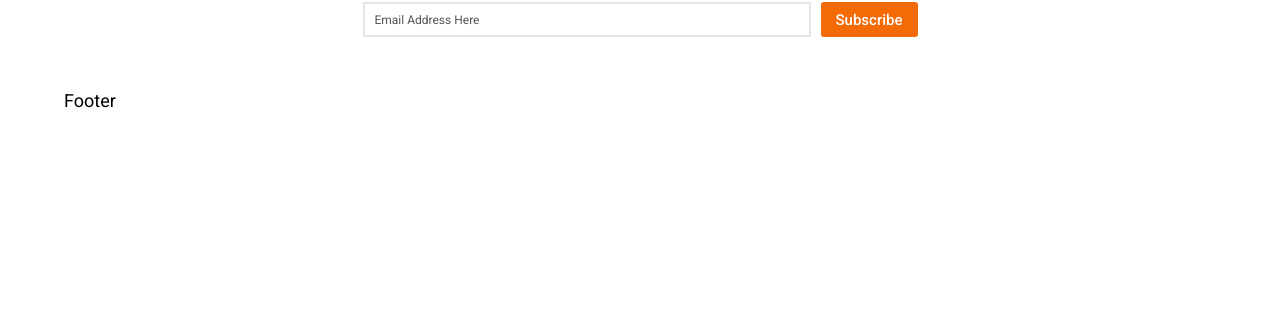
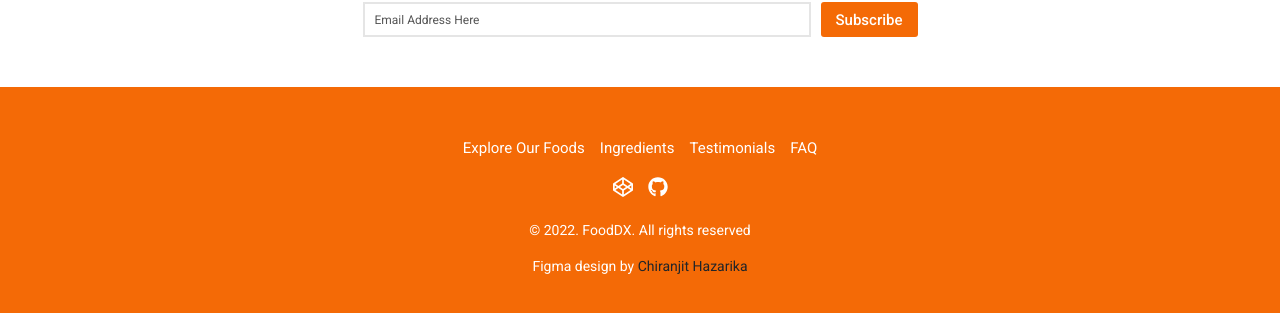
Before and after one commit to seeexcess/fooddx, a React (Create React App) app: page / in a window 1280 px wide. Shown: the part 1495-1808 px from the top of the page. Before the commit the page ends 1609 px from the top, so only its background shows below. Built offline with nearby package versions, Linux system fonts and the light colour scheme; the HTML template or start-up script is replaced by a standard one.

Commit message:
finished the footer

```diff
--- a/src/sections/Footer/Footer.js
+++ b/src/sections/Footer/Footer.js
@@ -1,10 +1,34 @@
+import { Link } from "react-router-dom"
+
+import { FaCodepen } from "react-icons/fa"
+import { FaGithub } from "react-icons/fa"
+
 import classes from "./Footer.module.scss"
 
 function Footer() {
   return (
     <section className={classes.footer}>
       <div className={`${classes.footer__container} ${classes.container}`}>
-        Footer
+        <ul className={classes.footer__links}>
+          <li><a href="#explore">Explore Our Foods</a></li>
+          <li><a href="#ingredients">Ingredients</a></li>
+          <li><a href="#testimonials">Testimonials</a></li>
+          <li><a href="#faq">FAQ</a></li>
+        </ul>
+
+        <div className={classes.footer__socials}>
+          <a href="https://codepen.io/seeexcess" target="_blank" rel="noreferrer noopener">
+            <FaCodepen />
+          </a>
+          <a href="https://github.com/seeexcess" target="_blank" rel="noreferrer noopener">
+            <FaGithub />
+          </a>
+        </div>
+
+        <p className={classes.footer__copy}>&copy; 2022. FoodDX. All rights reserved</p>
+        <p className={classes.footer__design}>
+          Figma design by <a href="https://linktr.ee/ChiranjitH" target="_blank" rel="noreferrer noopener">Chiranjit Hazarika</a>
+        </p>
       </div>
     </section>
   )
--- a/src/sections/Footer/Footer.module.scss
+++ b/src/sections/Footer/Footer.module.scss
@@ -2,7 +2,60 @@
 @import "../../styles/base/base.scss";
 
 .footer {
+  background: $color-primary;
+  font-size: 1.4rem;
+  font-family: $font-body;
+  color: $color-light;
+  padding: 5rem 0;
 
+  a:hover {
+    color: $color-accent
+  }
 
-  &__container {}
+  &__container {
+    display: flex;
+    flex-direction: column;
+    justify-content: center;
+    text-align: center;
+    gap: 1.5rem;
+  }
+
+  &__links {
+    display: flex;
+    justify-content: center;
+    gap: 1.5rem;
+
+    li {
+
+      a {
+        color: $color-light;
+        font-size: 1.5rem;
+        font-family: $font-body;
+      }
+    }
+  }
+
+  &__socials {
+    display: flex;
+    justify-content: center;
+    gap: 1.5rem;
+
+    a {
+      color: $color-light;
+      font-size: 2rem;
+    }
+  }
+
+  &__design {
+
+    a:link,
+    a:visited {
+      color: $color-dark;
+    }
+
+    a:hover,
+    a:active {
+      color: #000;
+    }
+  }
 }
--- a/src/styles/base/base.scss
+++ b/src/styles/base/base.scss
@@ -12,6 +12,7 @@
 html {
   font-size: 62.5%;
   box-sizing: border-box;
+  scroll-behavior: smooth;
 }
 
 body {
```
